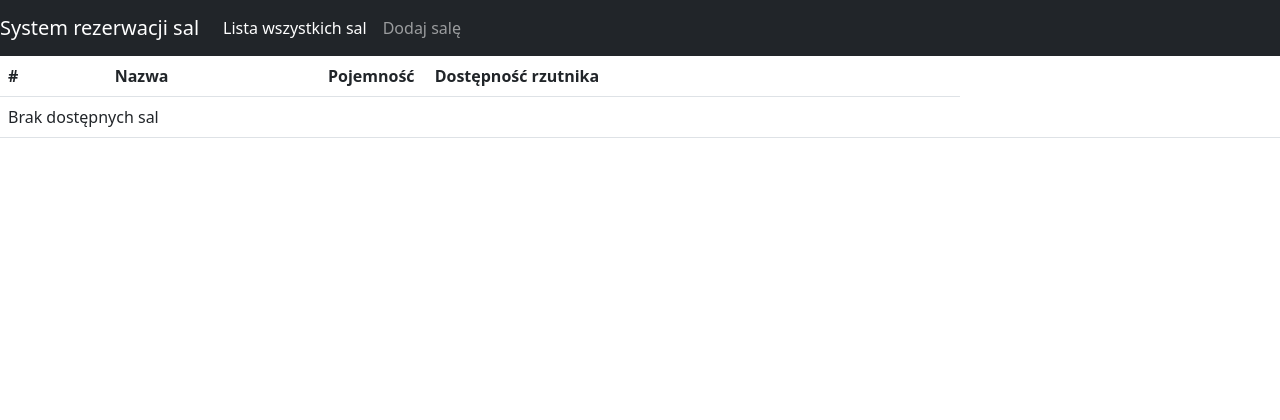
After one commit to Zabollus/Reservation, a Django app: template templates/rooms.html in a window 1280 px wide. The commit adds this page. Shown: the top 420 px of the page. Run offline with Django 4.2, Linux system fonts and the light colour scheme; the template is opened without the code that fills it, so the values that code supplies are empty.

Commit message:
room modify and delete

```diff
--- a/Reservation/urls.py
+++ b/Reservation/urls.py
@@ -15,10 +15,12 @@ Including another URLconf
 """
 from django.contrib import admin
 from django.urls import path
-from reservationapp.views import LandingPageView, RoomAddView
+from reservationapp.views import RoomAddView, RoomListView, RoomDeleteView, RoomModifyView
 
 urlpatterns = [
     path('admin/', admin.site.urls),
-    path('', LandingPageView.as_view(), name='main'),
+    path('', RoomListView.as_view(), name='rooms'),
     path('room/new', RoomAddView.as_view(), name='room-add'),
+    path('room/delete/<int:room_id>', RoomDeleteView.as_view(), name='room-delete'),
+    path('room/modify/<int:room_id>', RoomModifyView.as_view(), name='room-modify')
 ]
--- a/templates/base.html
+++ b/templates/base.html
@@ -25,7 +25,7 @@
   </button>
   <div class="collapse navbar-collapse" id="navbarNavAltMarkup">
     <div class="navbar-nav">
-      <a class="nav-item nav-link active" href="">Lista wszystkich sal</a>
+      <a class="nav-item nav-link active" href="{% url 'rooms' %}">Lista wszystkich sal</a>
       <a class="nav-item nav-link" href="{% url 'room-add' %}">Dodaj salę</a>
     </div>
   </div>
--- a/templates/form.html
+++ b/templates/form.html
@@ -1,5 +1,5 @@
 {% extends 'base.html' %}
-{% block title %}Dodaj salę{% endblock %}
+{% block title %}{{ title }}{% endblock %}
 
 {% block content %}
 <div class="card">
@@ -7,7 +7,7 @@
         <form method="post">
             {%  csrf_token %}
             {{ form.as_p }}
-            <input type="submit" class="btn btn-primary" value="Dodaj salę">
+            <input type="submit" class="btn btn-primary" value="{{ title }}">
         </form>
     </div>
 </div>
--- /dev/null
+++ b/templates/rooms.html
@@ -0,0 +1,45 @@
+{% extends 'base.html' %}
+
+{% block title %}Wszystkie sale{% endblock %}
+
+{% block content %}
+    <table class="table">
+        <thead>
+            <tr class="d-flex">
+                <th scope="col" class="col-1">#</th>
+                <th scope="col" class="col-2">Nazwa</th>
+                <th scope="col" class="col-1">Pojemność</th>
+                <th scope="col" class="col-5">Dostępność rzutnika</th>
+            </tr>
+        </thead>
+        <tbody>
+            {% for room in rooms %}
+            <tr class="d-flex">
+                <th scope="row" class="col-1">{{ room.id }}</th>
+                <td class="col-2">
+{#                    <a href="{% url 'room' id=room.id %}">{{ room.name }}</a>#}
+                    {{ room.name }}
+                </td>
+                <td class="col-1">{{ room.capacity }}</td>
+                {% if room.projector_availability %}
+                    <td class="col-2" style="color:green;">&#9745;</td>
+                {% else %}
+                    <td class="col-2" style="color:red;">&#9746;</td>
+                {% endif %}
+                <td class="col-1">
+                    <a href="{% url 'room-modify' id=room.id %}">edytuj</a>
+                </td>
+                <td class="col-1">
+                    <a href="{% url 'room-delete' id=room.id %}">usuń</a>
+                </td>
+                <td class="col-1">
+{#                    <a href="{% url 'room-reserve' id=room.id %}">zarezerwuj</a>#}
+                    zarezerwuj
+                </td>
+            </tr>
+                {% empty %}
+                <tr><td colspan="6">Brak dostępnych sal</td> </tr>
+            {% endfor %}
+        </tbody>
+    </table>
+{% endblock %}
```
Also changed, not shown: reservationapp/views.py (+50 -7 lines).
